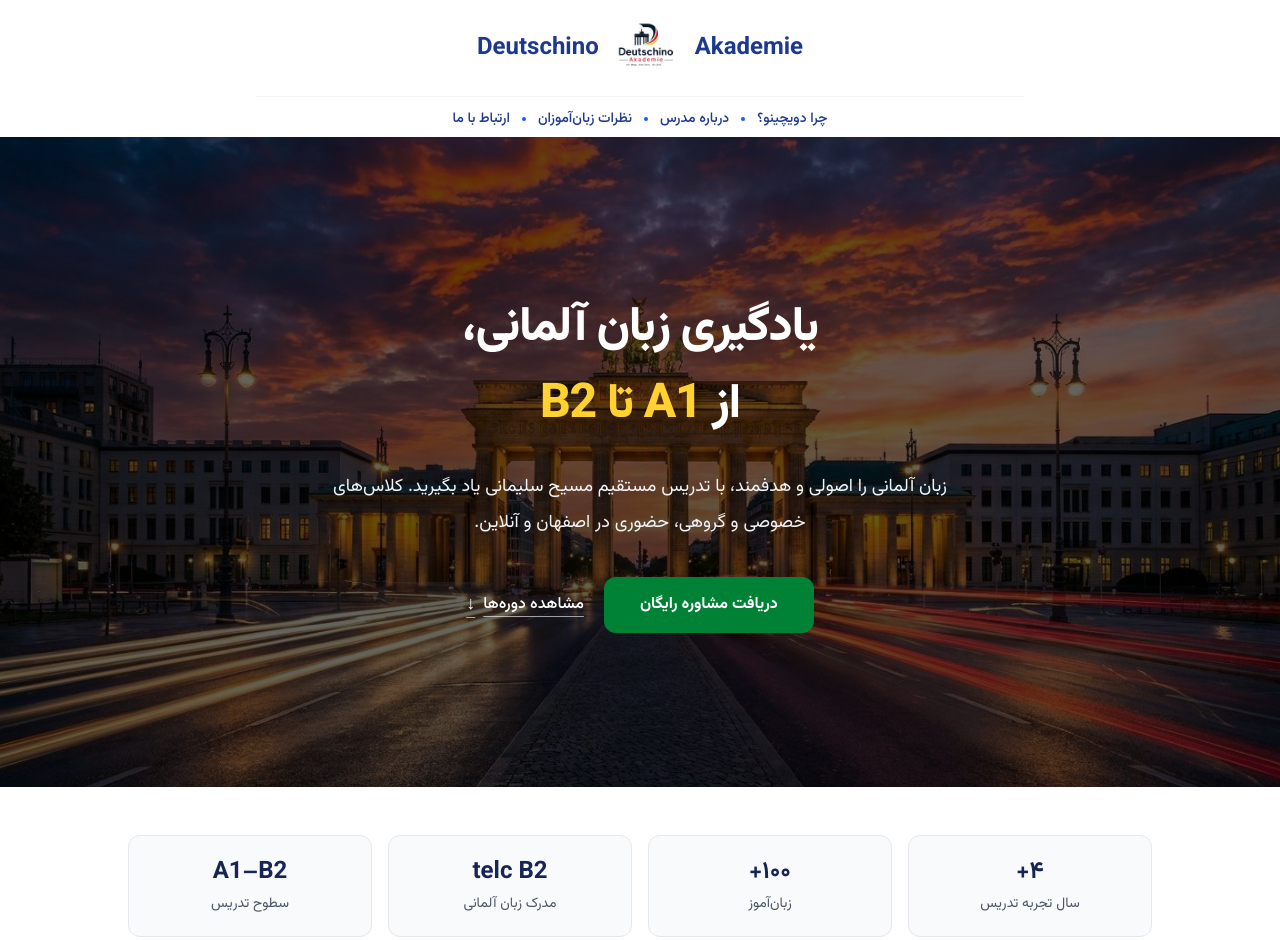
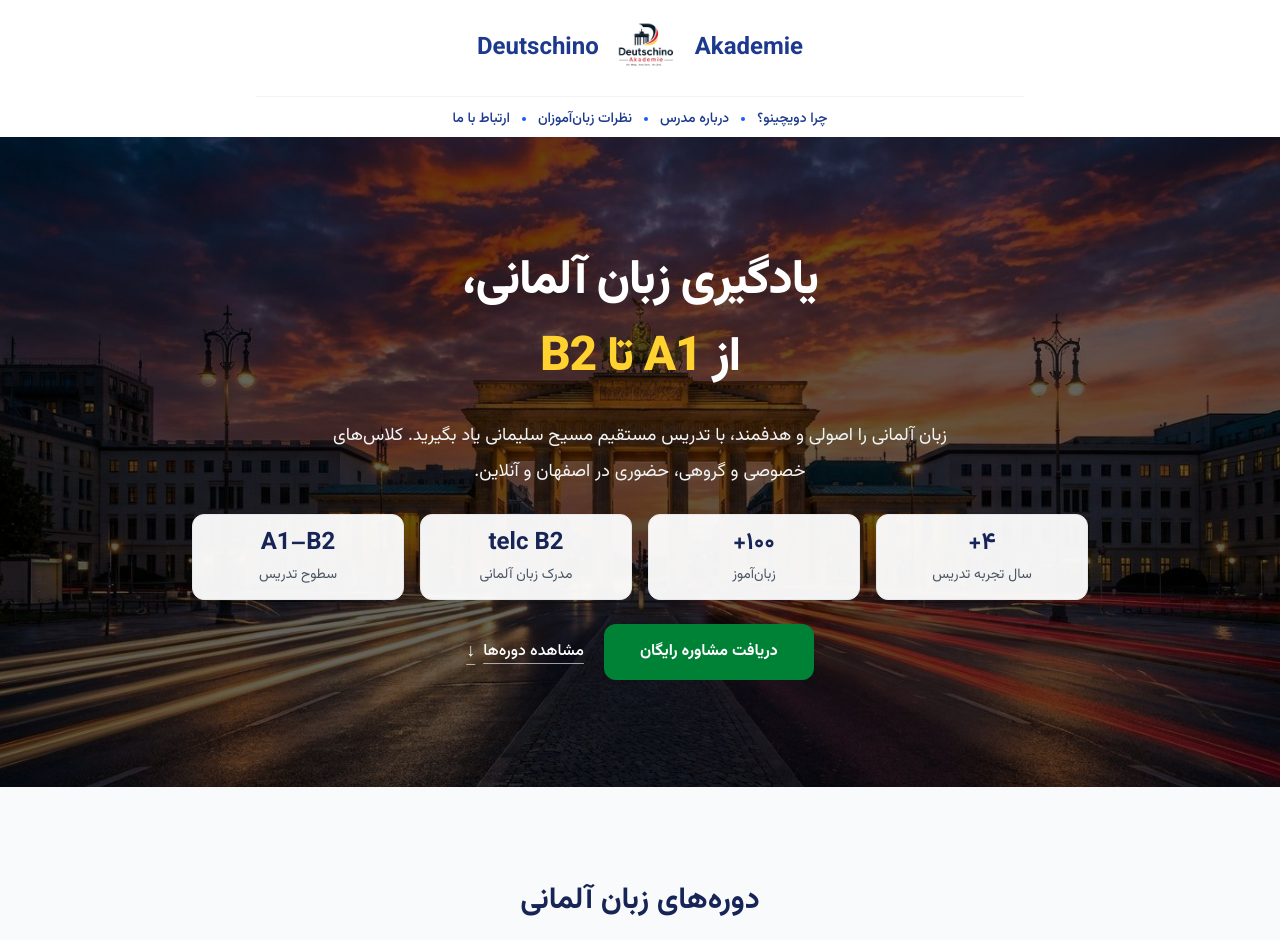
Before and after one commit to Masihsole0/deutschino-akademie, a Next.js app: page / in a window 1280 px wide. Shown: the top 940 px of the page. Built offline with nearby package versions, Linux system fonts and the light colour scheme; no server answers; the database is empty.

Commit message:
Update website

```diff
--- a/app/page.tsx
+++ b/app/page.tsx
@@ -89,8 +89,9 @@ export default function Home() {
     <main className="min-h-screen overflow-x-hidden bg-white">
       <Navbar />
 
+
 {/* HERO */}
-      <section className="relative flex min-h-[590px] items-center justify-center overflow-hidden px-6 py-24 text-center md:min-h-[650px]">
+<section className="relative flex min-h-[590px] items-center justify-center overflow-hidden px-6 py-12 text-center md:min-h-[650px] md:py-14">
 
   <div
     className="absolute inset-0 bg-cover bg-center"
@@ -111,12 +112,48 @@ export default function Home() {
       از <span className="text-amber-300">A1 تا B2</span>
     </h1>
 
-          <p className="mx-auto mt-6 max-w-2xl text-base leading-8 text-gray-100 md:text-lg md:leading-9">
+    <p className="mx-auto mt-5 max-w-2xl text-base leading-8 text-gray-100 md:text-lg md:leading-9">
       زبان آلمانی را اصولی و هدفمند، با تدریس مستقیم مسیح سلیمانی یاد بگیرید.
       کلاس‌های خصوصی و گروهی، حضوری در اصفهان و آنلاین.
     </p>
 
-          <div className="mt-9 flex flex-col items-center justify-center gap-5 sm:flex-row">
+    {/* TRUST SIGNALS */}
+    <div
+      aria-label="اطلاعات و اعتبار مدرس زبان آلمانی"
+      dir="rtl"
+      className="mx-auto mt-6 grid max-w-4xl grid-cols-2 gap-3 sm:grid-cols-4 sm:gap-4"
+    >
+      <div className="rounded-xl border border-gray-200 bg-white/95 px-3 py-3 text-center">
+        <p className="text-2xl font-bold text-blue-950">۴+</p>
+        <p className="mt-1 text-xs leading-6 text-gray-600 sm:text-sm">
+          سال تجربه تدریس
+        </p>
+      </div>
+
+      <div className="rounded-xl border border-gray-200 bg-white/95 px-3 py-3 text-center">
+        <p className="text-2xl font-bold text-blue-950">۱۰۰+</p>
+        <p className="mt-1 text-xs leading-6 text-gray-600 sm:text-sm">
+          زبان‌آموز
+        </p>
+      </div>
+
+      <div className="rounded-xl border border-gray-200 bg-white/95 px-3 py-3 text-center">
+        <p className="text-2xl font-bold text-blue-950">telc B2</p>
+        <p className="mt-1 text-xs leading-6 text-gray-600 sm:text-sm">
+          مدرک زبان آلمانی
+        </p>
+      </div>
+
+      <div className="rounded-xl border border-gray-200 bg-white/95 px-3 py-3 text-center">
+        <p className="text-2xl font-bold text-blue-950">A1–B2</p>
+        <p className="mt-1 text-xs leading-6 text-gray-600 sm:text-sm">
+          سطوح تدریس
+        </p>
+      </div>
+    </div>
+
+    {/* CTA */}
+    <div className="mt-6 flex flex-col items-center justify-center gap-5 sm:flex-row">
 
       <a
         href={whatsappUrl}
@@ -136,45 +173,7 @@ export default function Home() {
         <span>مشاهده دوره‌ها</span>
         <span className="text-lg no-underline" aria-hidden="true">↓</span>
       </a>
-          </div>
-        </div>
-      </section>
 
-      {/* TRUST SIGNALS */}
-      <section
-        aria-label="اطلاعات و اعتبار مدرس زبان آلمانی"
-        className="bg-white px-5 py-10 md:py-12"
-      >
-        <div
-          dir="rtl"
-          className="mx-auto grid max-w-5xl grid-cols-2 gap-3 sm:grid-cols-4 sm:gap-4"
-        >
-          <div className="rounded-xl border border-gray-200 bg-gray-50 px-3 py-5 text-center">
-            <p className="text-2xl font-bold text-blue-950">۴+</p>
-            <p className="mt-1 text-xs leading-6 text-gray-600 sm:text-sm">
-              سال تجربه تدریس
-            </p>
-          </div>
-
-          <div className="rounded-xl border border-gray-200 bg-gray-50 px-3 py-5 text-center">
-            <p className="text-2xl font-bold text-blue-950">۱۰۰+</p>
-            <p className="mt-1 text-xs leading-6 text-gray-600 sm:text-sm">
-              زبان‌آموز
-            </p>
-          </div>
-
-          <div className="rounded-xl border border-gray-200 bg-gray-50 px-3 py-5 text-center">
-            <p className="text-2xl font-bold text-blue-950">telc B2</p>
-            <p className="mt-1 text-xs leading-6 text-gray-600 sm:text-sm">
-              مدرک زبان آلمانی
-            </p>
-          </div>
-
-          <div className="rounded-xl border border-gray-200 bg-gray-50 px-3 py-5 text-center">
-            <p className="text-2xl font-bold text-blue-950">A1–B2</p>
-            <p className="mt-1 text-xs leading-6 text-gray-600 sm:text-sm">
-              سطوح تدریس
-            </p>
     </div>
   </div>
 </section>
```
Lines whose indentation alone changed are shown as unchanged.
